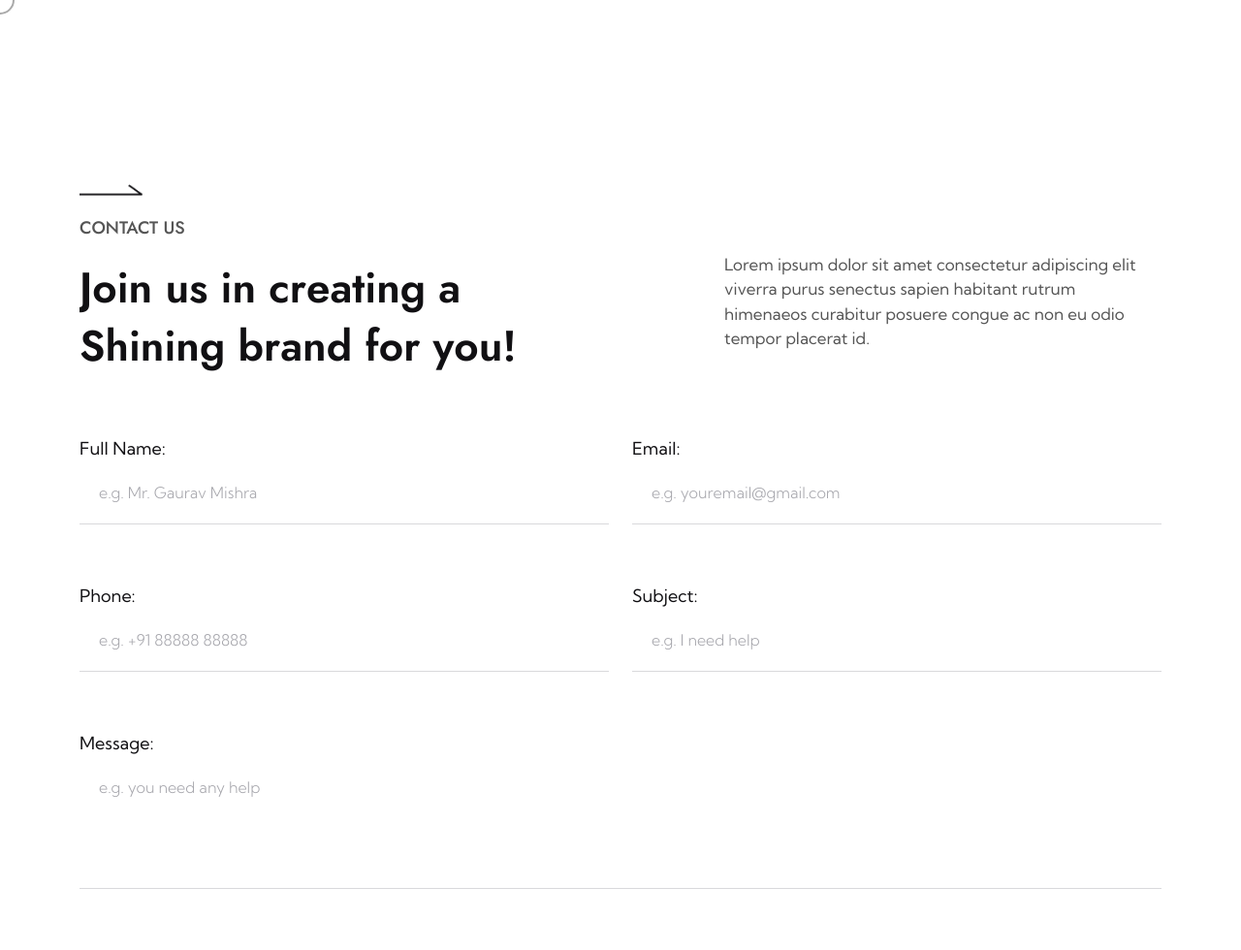
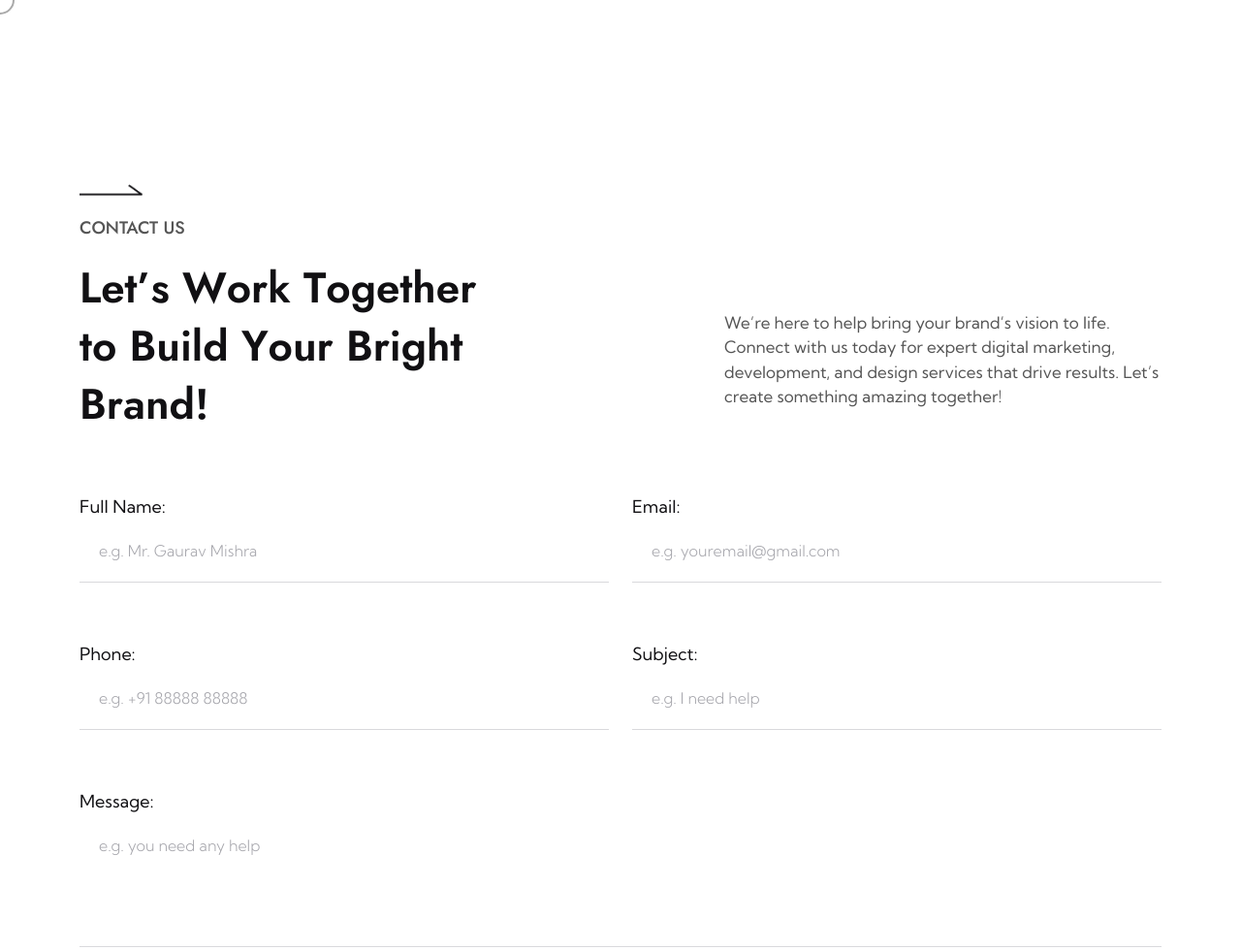
Before and after one commit to Aditya2Mathur/MagnumKare-Digital-Marketing-Agency, a plain HTML site: page contact.html in a window 1280 px wide. Shown: the top 980 px of the page at 97% size. Drawn offline with nearby package versions, Linux system fonts and the light colour scheme; files whose address does not match are found by name.

Commit message:
Contact page content done

```diff
--- a/contact.html
+++ b/contact.html
@@ -128,16 +128,14 @@
             <div class="section_heading">
               <h5>CONTACT US</h5>
               <h2 class="banner_title">
-                Join us in creating a Shining brand for you!
+                Let’s Work Together to Build Your Bright Brand!
               </h2>
             </div>
           </div>
           <div class="col-lg-5 col-md-7">
             <div class="tf__portfolio_page_text">
               <p>
-                Lorem ipsum dolor sit amet consectetur adipiscing elit viverra
-                purus senectus sapien habitant rutrum himenaeos curabitur
-                posuere congue ac non eu odio tempor placerat id.
+                We’re here to help bring your brand’s vision to life. Connect with us today for expert digital marketing, development, and design services that drive results. Let’s create something amazing together!
               </p>
             </div>
           </div>
```
